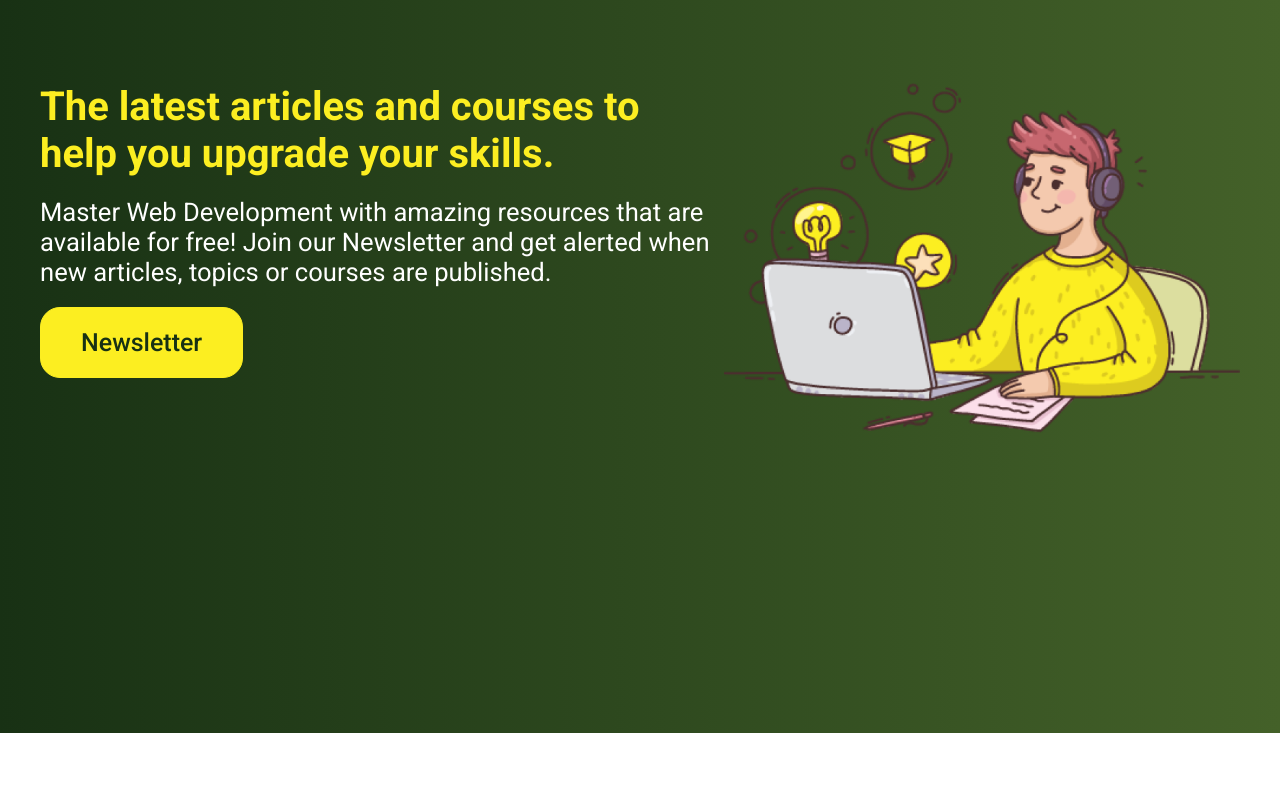
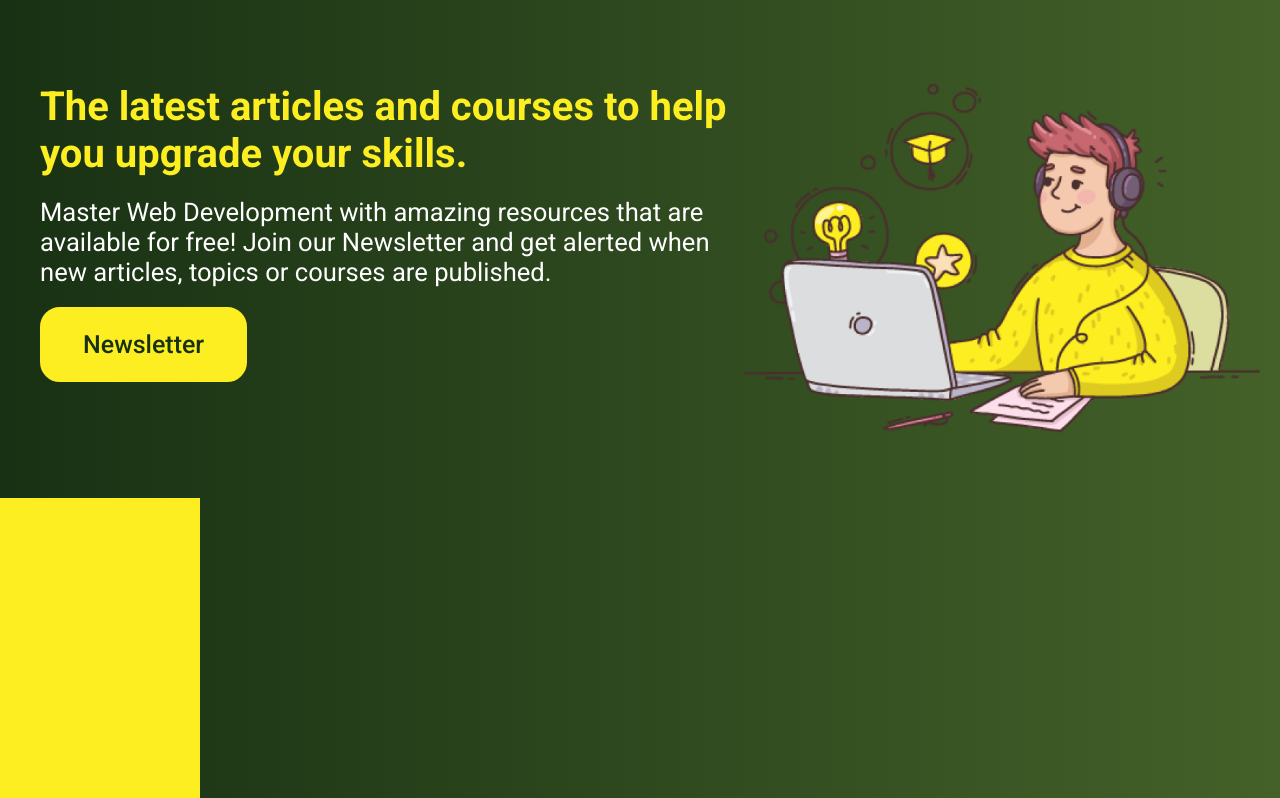
Before and after one commit to Rinpiki/ibge-noticias, a website: page index.html in a window 1280 px wide. Shown: the part 67-865 px from the top of the page. Before the commit the page ends 800 px from the top, so only its background shows below. Drawn offline with Linux system fonts and the light colour scheme.

Commit message:
bug do scroll- x corrigido

```diff
--- a/index.html
+++ b/index.html
@@ -33,6 +33,10 @@
         </div>
         <div class="img-section1"><img src="img/pessoa.png" /></div>
       </section>
+
+      <section class="section-segundaria">
+        <div class="cards"></div>
+      </section>
     </section>
   </body>
 </html>
--- a/style.css
+++ b/style.css
@@ -6,7 +6,6 @@
 }
 
 body {
-  width: 100vw;
   height: 100%;
   display: flex;
   align-items: center;
@@ -22,7 +21,7 @@ body {
 }
 
 header {
-  max-width: 100vw;
+  max-width: 1300px;
   display: flex;
   justify-content: space-between;
   background-image: linear-gradient(to right, #183114, #446129);
@@ -48,6 +47,7 @@ li {
   line-height: 30px;
   color: #ffff;
   cursor: pointer;
+  transition: 0.3s;
 }
 
 li:first-child {
@@ -65,9 +65,9 @@ li:hover {
 
 .section-principal {
   display: flex;
-  max-width: 100vw;
+  max-width: 100%;
   justify-content: space-between;
-  padding: 60px 40px;
+  padding: 60px 20px 60px 40px;
   background-image: linear-gradient(to right, #183114, #446129);
 }
 
@@ -95,7 +95,7 @@ li:hover {
   font-weight: 500;
   margin-top: 20px;
   cursor: pointer;
-  border: #fcee21 1px solid;
+  border: #fcee21 3px solid;
   transition: 0.3s;
 }
 
@@ -105,6 +105,23 @@ li:hover {
   -webkit-transform: scale(0.9);
   -ms-transform: scale(0.9);
   transform: scale(0.9);
+}
+
+.section-segundaria {
+  display: flex;
+  width: 200px;
+  height: 300px;
+  align-items: center;
+  justify-content: center;
+  background: #fcee21;
+  margin-top: 1px;
+}
+
+.cards {
+  max-width: 300px;
+  height: 300px;
+  background: aliceblue;
+  border-radius: 10px;
 }
 
 @media (max-width: 925px) {
```
Also changed, not shown: .eslintrc.json (added), 1 other file.
